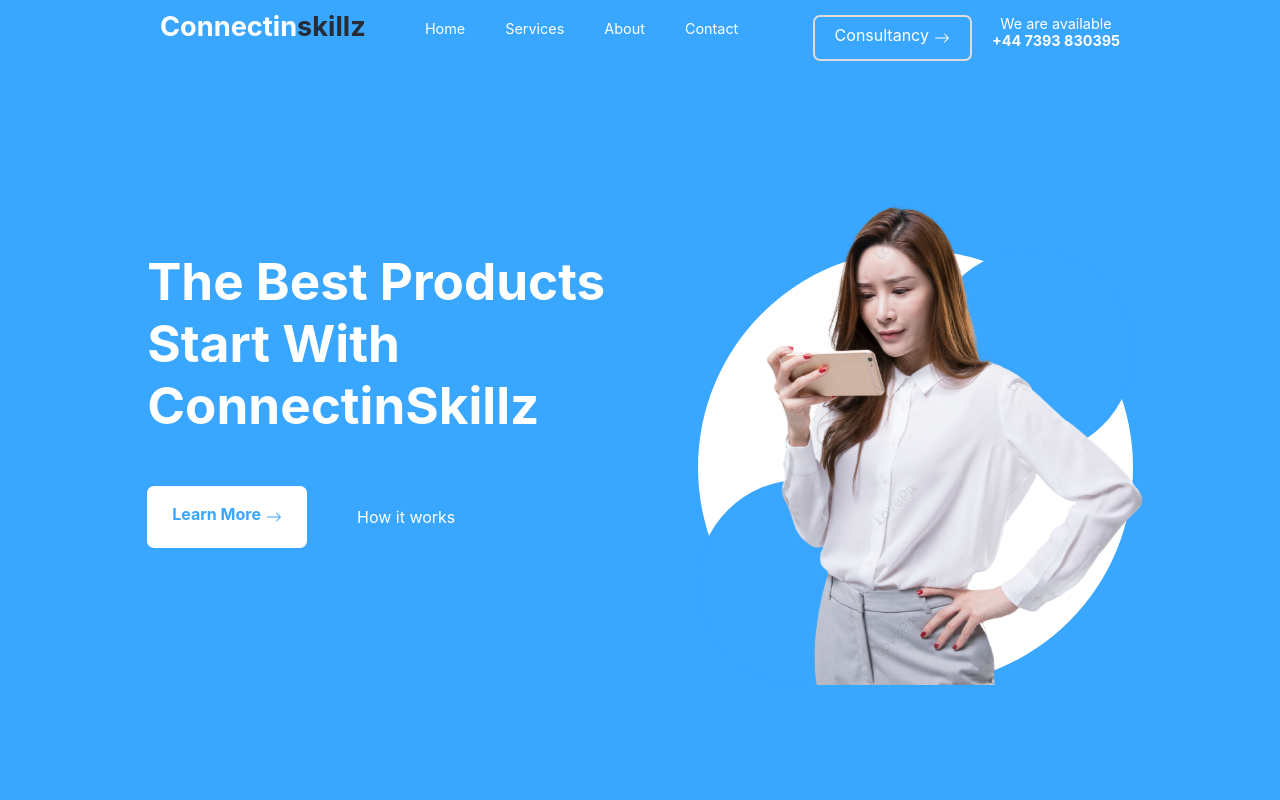
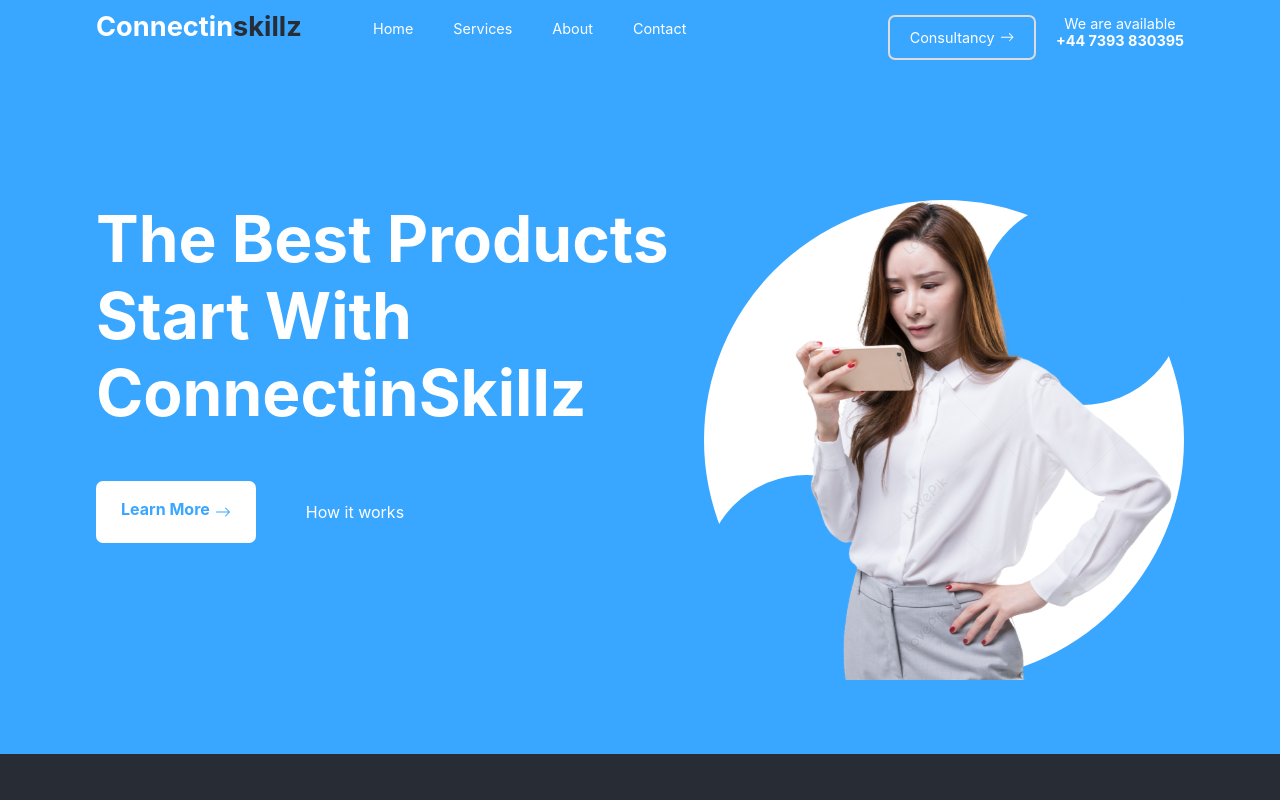
Before and after one commit to Kennyabby/Elevate, a React (Create React App) app: page / in a window 1280 px wide. Shown: the top 800 px of the page. Built offline with nearby package versions, Linux system fonts and the light colour scheme.

Commit message:
Editting the header banner

```diff
--- a/src/LandingPage/Header/Header.css
+++ b/src/LandingPage/Header/Header.css
@@ -5,16 +5,16 @@
 
 .home {
   width: 100vw;
-  height: fit-content;
+  height: 94.3vh;
   background: rgba(57, 166, 255, 1);
 }
 
 .banner {
   display: inline-flex;
-  width: 77vw;
+  width: 85vw;
   height: fit-content;
   margin: 0 auto;
-  margin-top: 250px;
+  margin-top: 200px;
   margin-bottom: 0px;
 }
 
@@ -25,7 +25,7 @@
 }
 
 .lbl {
-  font-size: 4vw;
+  font-size: 4rem;
 }
 
 .lm {
@@ -58,8 +58,8 @@
 .wcircle {
   position: relative;
   background: white;
-  height: 34vw;
-  width: 34vw;
+  height: 30rem;
+  width: 30rem;
   border-radius: 50%;
 }
 .bcircle {
--- a/src/Navbar/Navbar.css
+++ b/src/Navbar/Navbar.css
@@ -13,8 +13,8 @@
   margin: 5px auto;
 }
 .bar {
-  display: inline-flex;
-  width: 75%;
+  display: flex;
+  width: 85%;
   margin: 10px auto;
   justify-content: center;
 }
@@ -30,19 +30,23 @@
 }
 
 .brd {
-  padding: 8px 20px;
+  padding: 12px 20px;
+  width: fit-content;
+  height: fit-content;
   border: solid rgba(220, 220, 220) 2px;
-  font-size: 1rem;
+  font-size: 0.9rem;
   margin: 5px;
   margin-right: 20px;
   border-radius: 7px;
-  display: inline-flex;
+  display: flex;
+  justify-content: center;
+  align-items: center;
   gap: 5px;
   cursor: pointer;
 }
 
 .logo {
-  margin-right: 7%;
+  margin-right: 4vw;
   font-size: 1.7rem;
 }
 
--- a/src/Navbar/Navbar.js
+++ b/src/Navbar/Navbar.js
@@ -22,7 +22,7 @@ const Navbar = () => {
           <div className='rbar'>
             <div className='brd'>
               <label>Consultancy</label>
-              <BsArrowRight className='marg-ud' />
+              <BsArrowRight />
             </div>
 
             <div className='marg-ud'>
```
